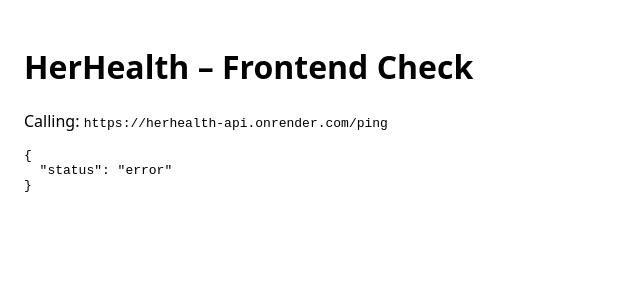
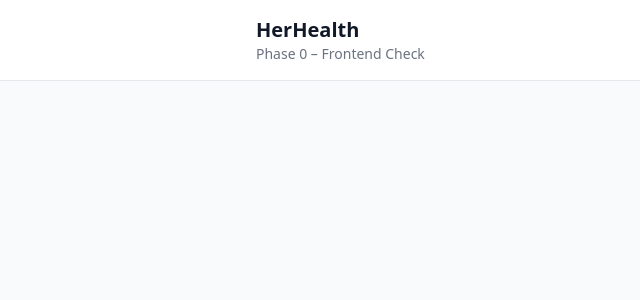
Before and after one commit to tashluthra/HerHealth, a React (Vite) app in the folder frontend/: page / in a window 1280 px wide. Shown: the top 300 px of the page, without its empty margins (0-640 px from the left). Built offline with nearby package versions, Linux system fonts and the light colour scheme; no server answers.

Commit message:
tailwind added

```diff
--- a/frontend/package.json
+++ b/frontend/package.json
@@ -3,7 +3,7 @@
     "@vitejs/plugin-react": "^5.0.1",
     "autoprefixer": "^10.4.21",
     "postcss": "^8.5.6",
-    "tailwindcss": "^3.4.10",
+    "tailwindcss": "^3.4.17",
     "vite": "^7.1.3"
   },
   "scripts": {
--- /dev/null
+++ b/frontend/postcss.config.js
@@ -0,0 +1,6 @@
+module.exports = {
+  plugins: {
+    tailwindcss: {},
+    autoprefixer: {},
+  },
+}
--- a/frontend/src/App.jsx
+++ b/frontend/src/App.jsx
@@ -1,18 +1,20 @@
 import { useEffect, useState } from "react";
 
 export default function App() {
-  const [resp, setResp] = useState(null);
-  const api = (import.meta.env.VITE_API_URL || "http://localhost:8000") + "/ping";
+  return (
+    <div className="min-h-screen bg-gray-50 text-gray-900">
+      <header className="p-4 border-b bg-white">
+        <div className="max-w-3xl mx-auto">
+          <h1 className="text-xl font-semibold">HerHealth</h1>
+          <p className="text-sm text-gray-500">Phase 0 – Frontend Check</p>
+        </div>
+      </header>
 
-  useEffect(() => {
-    fetch(api).then(r => r.json()).then(setResp).catch(() => setResp({ status: "error" }));
-  }, [api]);
-
-  return (
-    <div style={{ fontFamily: "system-ui", padding: 24 }}>
-      <h1>HerHealth – Frontend Check</h1>
-      <p>Calling: <code>{api}</code></p>
-      <pre>{resp ? JSON.stringify(resp, null, 2) : "Loading..."}</pre>
+      <main className="p-4">
+        <div className="max-w-3xl mx-auto">
+          {/* your existing ping-check UI goes here */}
+        </div>
+      </main>
     </div>
   );
 }
--- a/frontend/src/index.css
+++ b/frontend/src/index.css
@@ -1,3 +1,8 @@
+@tailwind base;
+@tailwind components;
+@tailwind utilities;
+
+
 /* minimal styles so Vite stops complaining */
 :root { font-family: system-ui, -apple-system, Segoe UI, Roboto, Arial, sans-serif; }
 body { margin: 0; }
--- /dev/null
+++ b/frontend/tailwind.config.js
@@ -0,0 +1,11 @@
+/** @type {import('tailwindcss').Config} */
+export default {
+  content: [
+    './index.html',
+    './src/**/*.{js,ts,jsx,tsx}',
+  ],
+  theme: {
+    extend: {},
+  },
+  plugins: [],
+}
```
Also changed, not shown: 2 other files (tests, documents, lock files or other folders).
